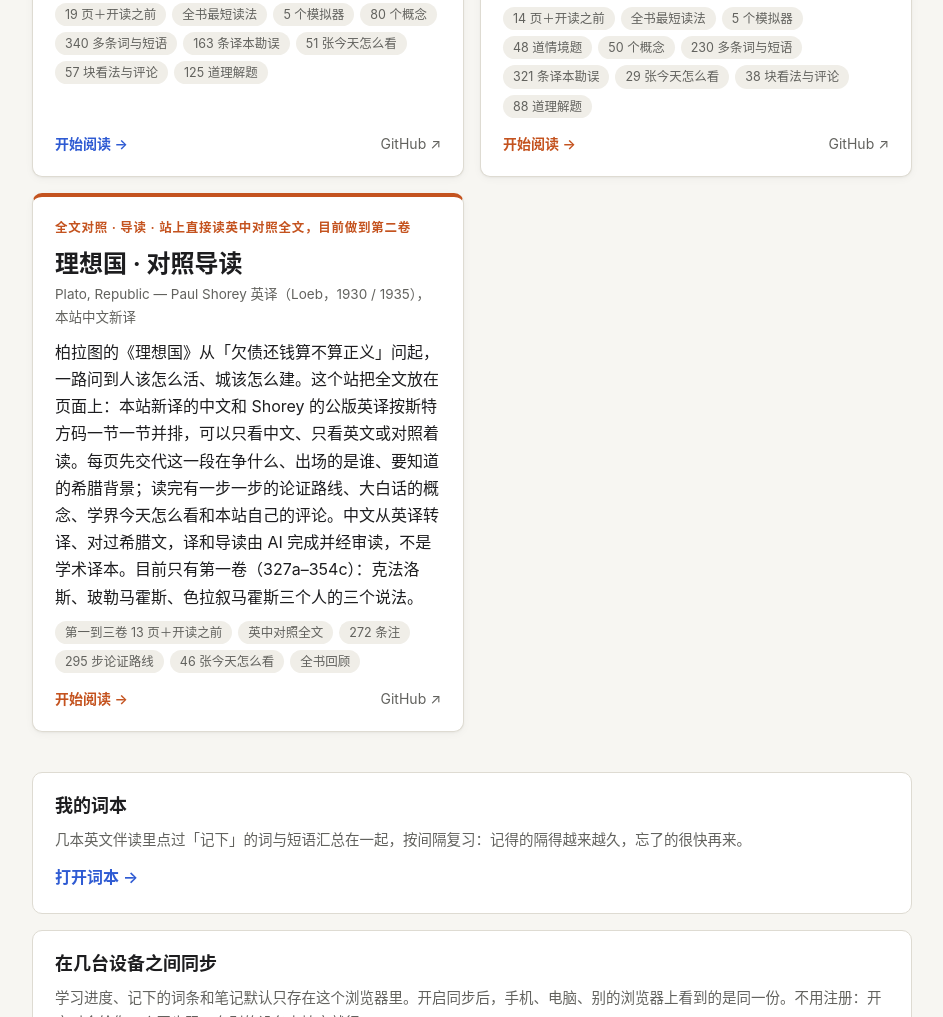
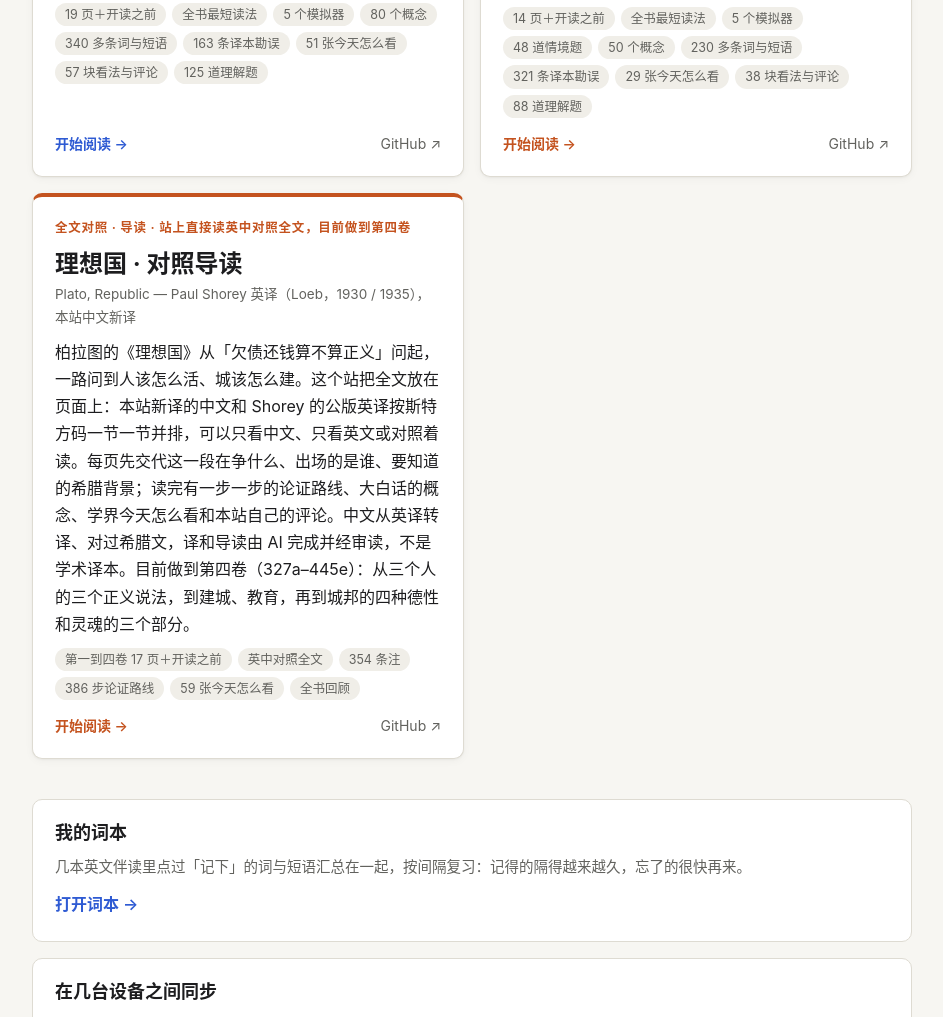
Before and after one commit to shakespark/tutorials-home, a plain HTML site: page index.html in a window 1280 px wide. Shown: the part 6041-7058 px from the top of the page, without its empty margins (168-1111 px from the left). Drawn offline with Linux system fonts and the light colour scheme.

Commit message:
理想国卡片：第一到四卷 17 页
Co-Authored-By: Claude Opus 5.5 <noreply@anthropic.com>

```diff
--- a/index.html
+++ b/index.html
@@ -307,12 +307,12 @@
       <div class="progress" hidden><div class="track"><div class="fill"></div></div><span>已读完 <b></b> 页</span></div>
       <div class="foot"><span class="go">开始阅读 →</span><a class="src" href="https://github.com/shakespark/my-book-companion/tree/main/systems" target="_blank" rel="noopener">GitHub ↗</a></div>
     </article>
-    <article class="tut" style="--tc: var(--t2)" data-progress="rp-done-:14">
-      <div class="kicker">全文对照 · 导读 · 站上直接读英中对照全文，目前做到第二卷</div>
+    <article class="tut" style="--tc: var(--t2)" data-progress="rp-done-:18">
+      <div class="kicker">全文对照 · 导读 · 站上直接读英中对照全文，目前做到第四卷</div>
       <h2><a href="/republic/">理想国 · 对照导读</a></h2>
       <div class="en">Plato, Republic — Paul Shorey 英译（Loeb，1930 / 1935），本站中文新译</div>
-      <p class="desc">柏拉图的《理想国》从「欠债还钱算不算正义」问起，一路问到人该怎么活、城该怎么建。这个站把全文放在页面上：本站新译的中文和 Shorey 的公版英译按斯特方码一节一节并排，可以只看中文、只看英文或对照着读。每页先交代这一段在争什么、出场的是谁、要知道的希腊背景；读完有一步一步的论证路线、大白话的概念、学界今天怎么看和本站自己的评论。中文从英译转译、对过希腊文，译和导读由 AI 完成并经审读，不是学术译本。目前只有第一卷（327a–354c）：克法洛斯、玻勒马霍斯、色拉叙马霍斯三个人的三个说法。</p>
-      <ul class="tags"><li>第一到三卷 13 页＋开读之前</li><li>英中对照全文</li><li>272 条注</li><li>295 步论证路线</li><li>46 张今天怎么看</li><li>全书回顾</li></ul>
+      <p class="desc">柏拉图的《理想国》从「欠债还钱算不算正义」问起，一路问到人该怎么活、城该怎么建。这个站把全文放在页面上：本站新译的中文和 Shorey 的公版英译按斯特方码一节一节并排，可以只看中文、只看英文或对照着读。每页先交代这一段在争什么、出场的是谁、要知道的希腊背景；读完有一步一步的论证路线、大白话的概念、学界今天怎么看和本站自己的评论。中文从英译转译、对过希腊文，译和导读由 AI 完成并经审读，不是学术译本。目前做到第四卷（327a–445e）：从三个人的三个正义说法，到建城、教育，再到城邦的四种德性和灵魂的三个部分。</p>
+      <ul class="tags"><li>第一到四卷 17 页＋开读之前</li><li>英中对照全文</li><li>354 条注</li><li>386 步论证路线</li><li>59 张今天怎么看</li><li>全书回顾</li></ul>
       <div class="progress" hidden><div class="track"><div class="fill"></div></div><span>已读完 <b></b> 页</span></div>
       <div class="foot"><span class="go">开始阅读 →</span><a class="src" href="https://github.com/shakespark/my-book-companion/tree/main/republic" target="_blank" rel="noopener">GitHub ↗</a></div>
     </article>
```
